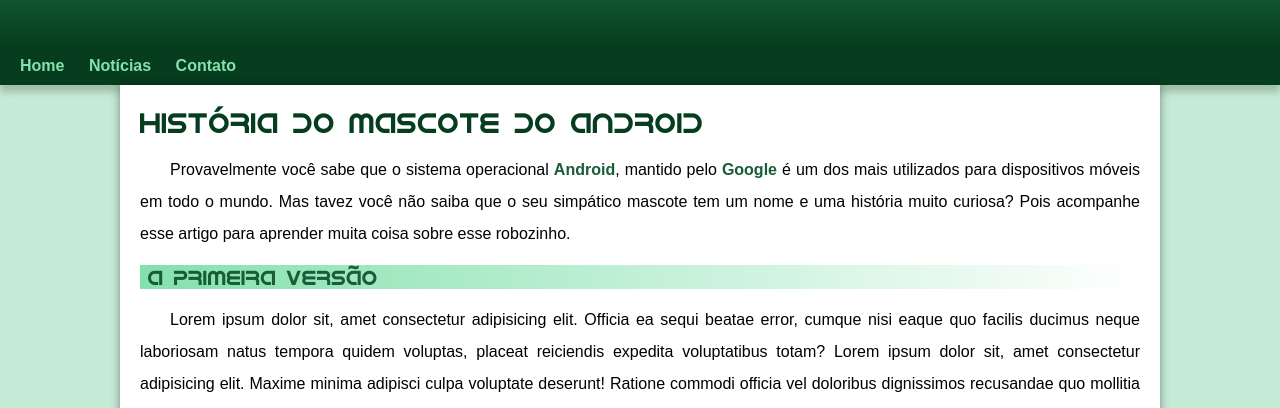
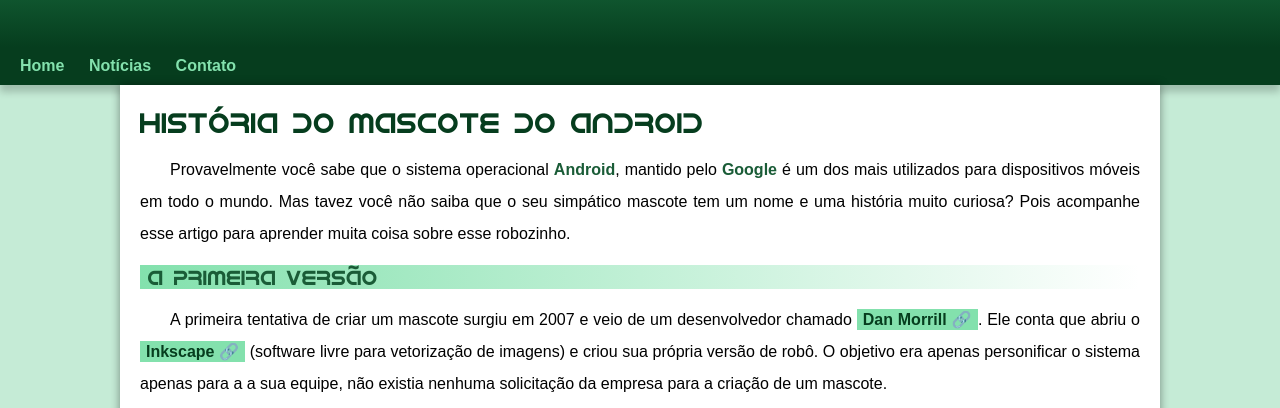
Before and after one commit to edilsonguti/projeto-android, a plain HTML site: page index.html in a window 1280 px wide. Shown: the part 164-572 px from the top of the page. Drawn offline with Linux system fonts and the light colour scheme; files whose address does not match are found by name.

Commit message:
atualizar lorem

```diff
--- a/index.html
+++ b/index.html
@@ -26,9 +26,6 @@
             <p>Provavelmente você sabe que o sistema operacional <strong>Android</strong>, mantido pelo <strong>Google</strong> é um dos mais utilizados para dispositivos móveis em todo o mundo. Mas tavez você não saiba que o seu simpático mascote tem um nome e uma história muito curiosa? Pois acompanhe esse artigo para aprender muita coisa sobre esse robozinho.</p>
 
             <h2>A primeira versão</h2>
-
-            <p>Lorem ipsum dolor sit, amet consectetur adipisicing elit. Officia ea sequi beatae error, cumque nisi eaque quo facilis ducimus neque laboriosam natus tempora quidem voluptas, placeat reiciendis expedita voluptatibus totam? Lorem ipsum dolor sit, amet consectetur adipisicing elit. Maxime minima adipisci culpa voluptate deserunt! Ratione commodi officia vel doloribus dignissimos recusandae quo mollitia aliquam? Hic facere cumque esse distinctio recusandae!</p>
-
 
             <p>A primeira tentativa de criar um mascote surgiu em 2007 e veio de um desenvolvedor chamado <a href="https://androidcommunity.com/dan-morrill-shows-us-the-android-mascot-that-almost-was-20130103/" target="_blank" class="externo">Dan Morrill</a>. Ele conta que abriu o <a href="https://inkscape.org/pt-br/" target="_blank"class="externo">Inkscape</a> (software livre para vetorização de imagens) e criou sua própria versão de robô. O objetivo era apenas personificar o sistema apenas para a a sua equipe, não existia nenhuma solicitação da empresa para a criação de um mascote.</p>
 
```
